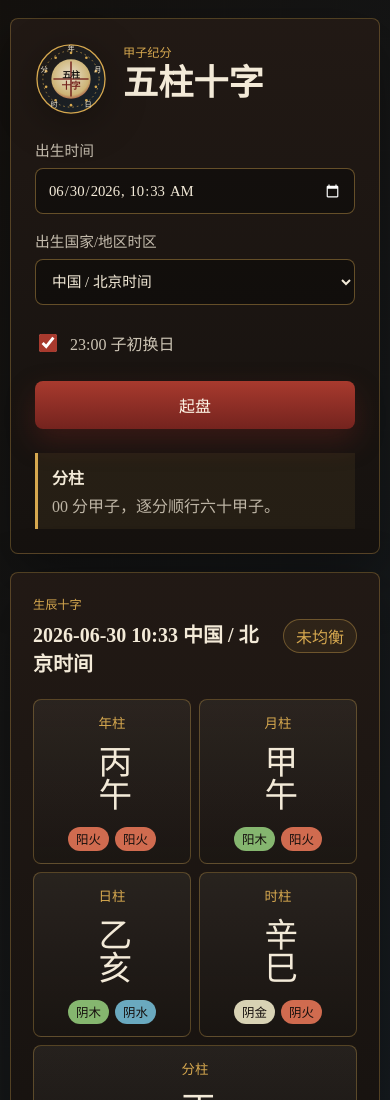
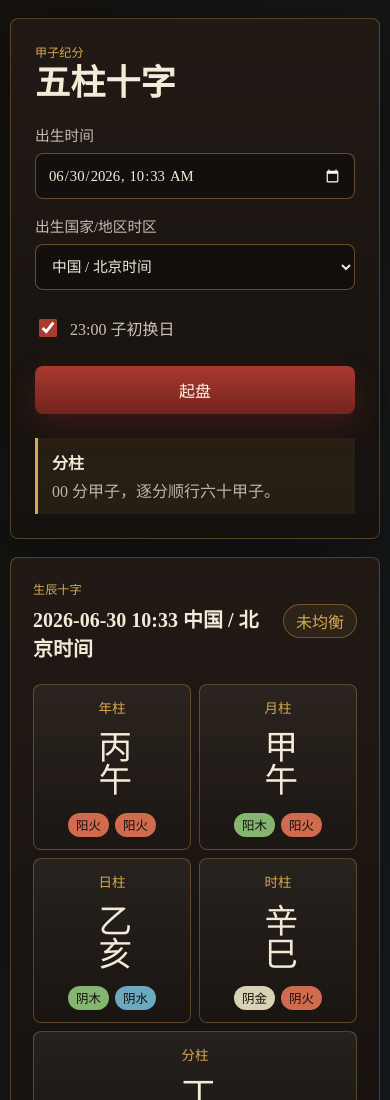
Before and after one commit to lhx499598826/wuzhu-shizi, a plain HTML site: page index.html in a window 390 px wide. Shown: the top 1100 px of the page. Drawn offline with Linux system fonts and the light colour scheme.

Commit message:
Remove unused mark

```diff
--- a/index.html
+++ b/index.html
@@ -13,12 +13,9 @@
   <body>
     <main class="shell">
       <section class="oracle-panel input-panel" aria-labelledby="app-title">
-        <div class="brand-row">
-          <img class="seal" src="assets/celestial-disc.svg" alt="">
-          <div>
-            <p class="eyebrow">甲子纪分</p>
-            <h1 id="app-title">五柱十字</h1>
-          </div>
+        <div>
+          <p class="eyebrow">甲子纪分</p>
+          <h1 id="app-title">五柱十字</h1>
         </div>
 
         <form id="birth-form" class="birth-form">
--- a/styles.css
+++ b/styles.css
@@ -65,23 +65,11 @@ select {
   gap: 24px;
 }
 
-.brand-row,
 .panel-heading {
   display: flex;
   align-items: center;
   justify-content: space-between;
   gap: 16px;
-}
-
-.brand-row {
-  justify-content: flex-start;
-}
-
-.seal {
-  width: 92px;
-  height: 92px;
-  flex: 0 0 auto;
-  filter: drop-shadow(0 8px 20px rgba(0, 0, 0, 0.3));
 }
 
 .eyebrow {
@@ -441,15 +429,6 @@ h2 {
     width: min(100% - 20px, 1180px);
   }
 
-  .brand-row {
-    align-items: flex-start;
-  }
-
-  .seal {
-    width: 72px;
-    height: 72px;
-  }
-
   .pillar-grid {
     grid-template-columns: repeat(2, 1fr);
   }
```
Also changed, not shown: assets/celestial-disc.svg (deleted).
